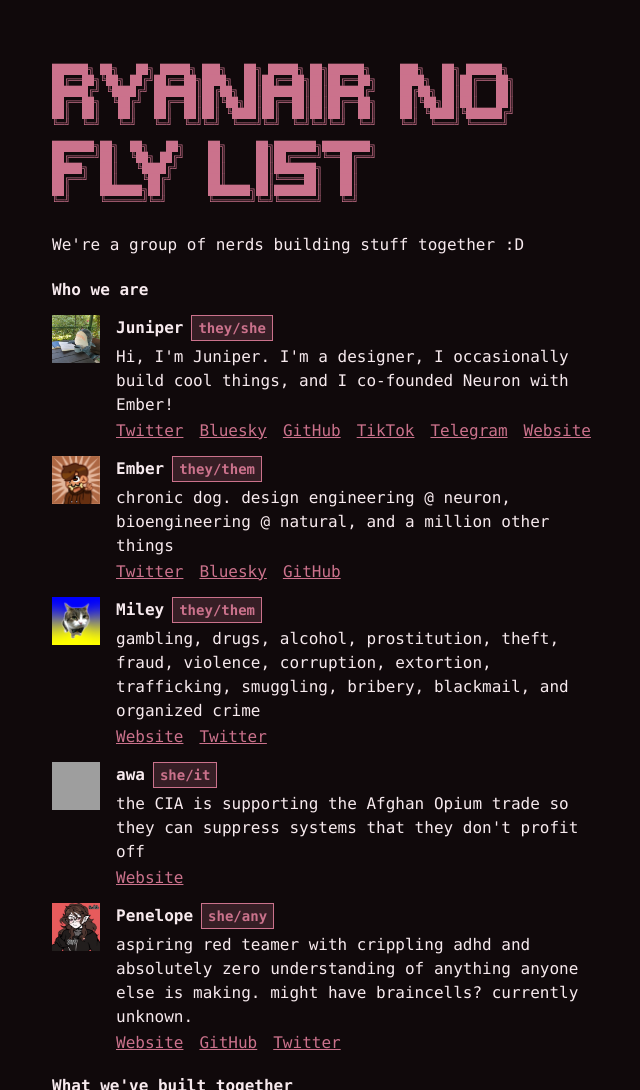
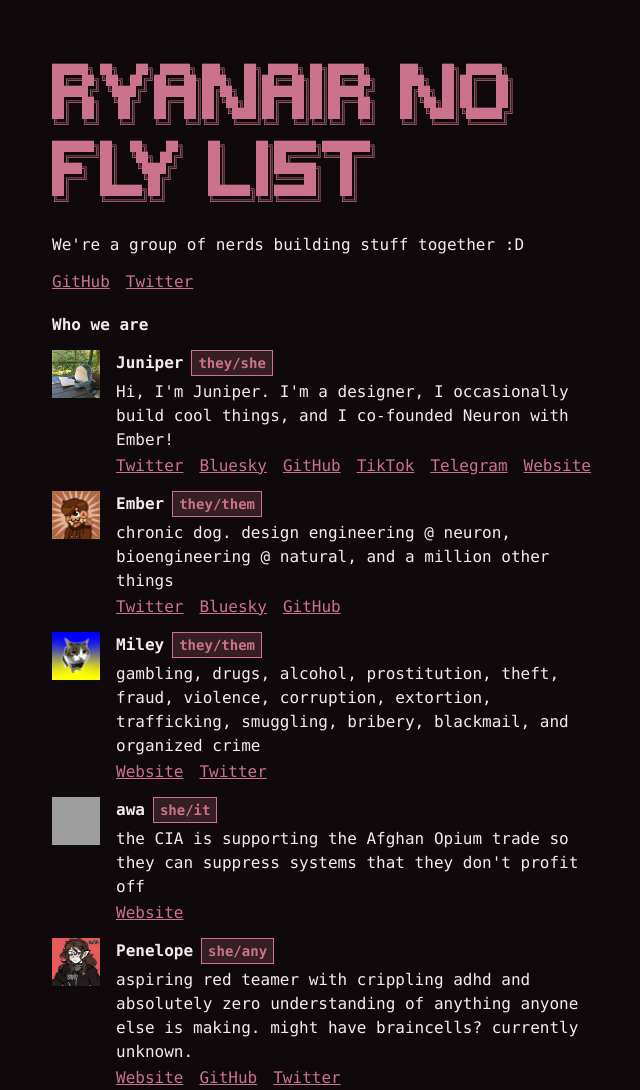
Before and after one commit to ryanairnoflylist/rnfl-site, a plain HTML site: page index.html in a window 1280 px wide. Shown: the top 1090 px of the page, without its empty margins (308-948 px from the left). Drawn offline with Linux system fonts and the light colour scheme; grey boxes are pictures that could not be loaded.

Commit message:
site: add group GitHub and Twitter links under the tagline
Co-Authored-By: Claude Opus 5.5 <noreply@anthropic.com>

```diff
--- a/index.html
+++ b/index.html
@@ -42,6 +42,10 @@
             </pre>
             <h1 class="sr-only">Ryanair No Fly List</h1>
             <p class="tagline">We're a group of nerds building stuff together :D</p>
+            <div class="links">
+                <a href="https://github.com/ryanairnoflylist">GitHub</a>
+                <a href="https://x.com/rnflpeeps">Twitter</a>
+            </div>
             <h2>Who we are</h2>
             <section class="thing">
                 <img class="pfp" src="pfps/juniper.jpeg" alt="Juniper's avatar">
```
